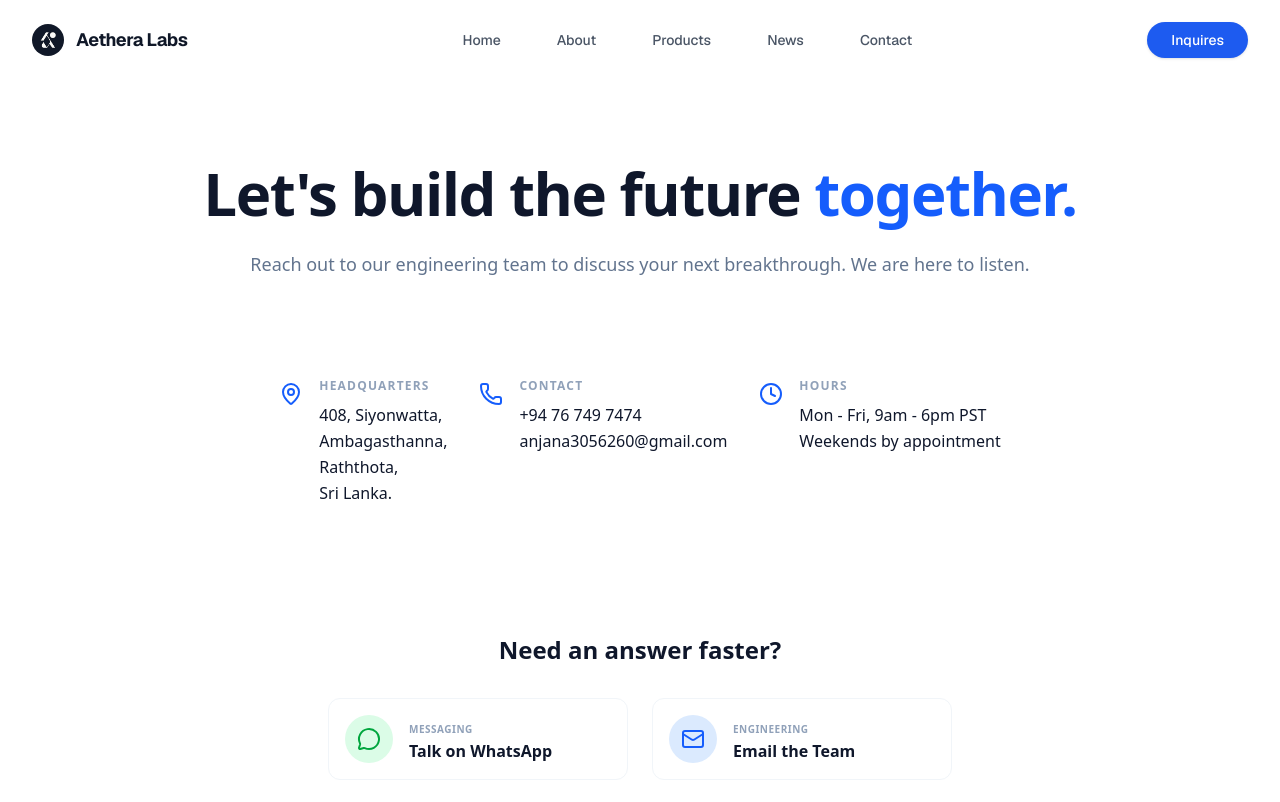
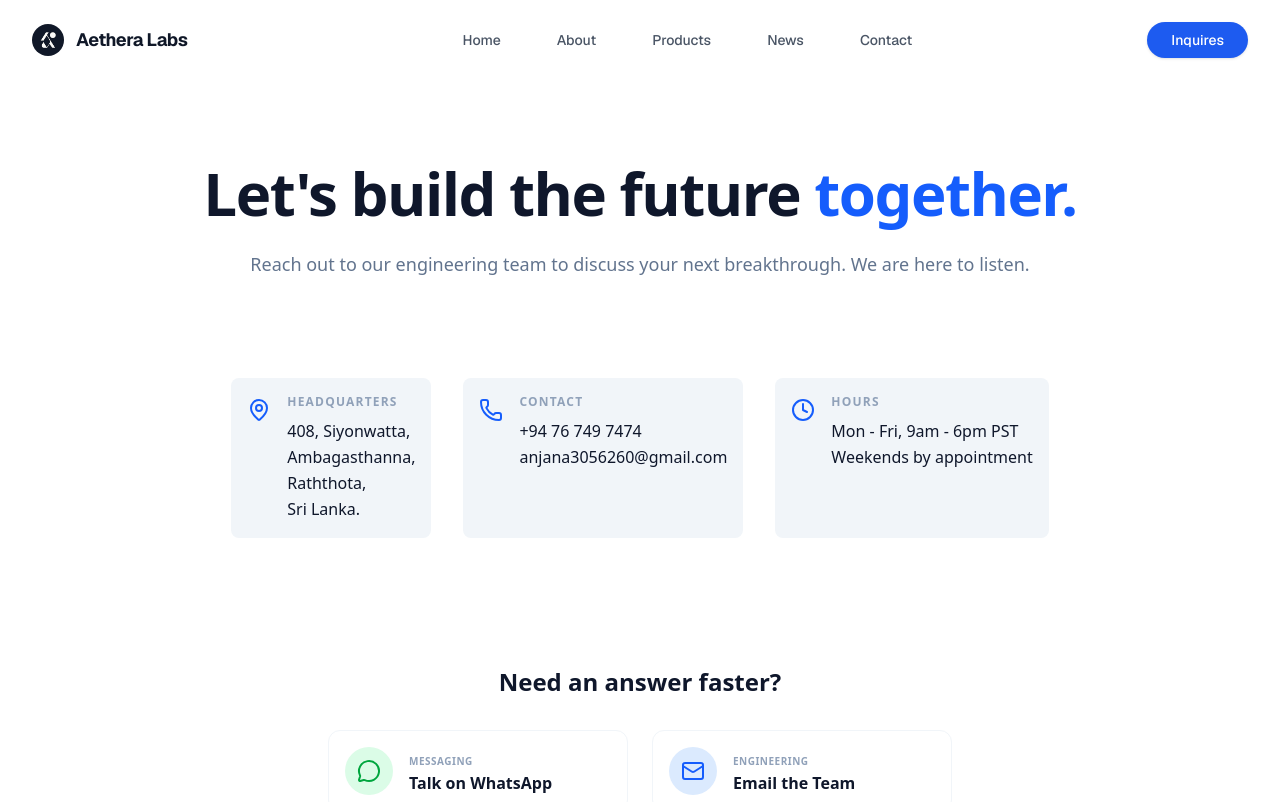
Before and after one commit to contactpixelpulselabs-ux/Aethera-Labs, a Next.js app: page /contact in a window 1280 px wide. Shown: the top 802 px of the page. Built offline with nearby package versions, Linux system fonts and the light colour scheme.

Commit message:
Enhance contact and product pages with improved styling and content updates

```diff
--- a/app/contact/page.tsx
+++ b/app/contact/page.tsx
@@ -28,7 +28,7 @@ export default function ContactPage() {
 
           <div className="flex flex-col sm:flex-row sm:justify-center justify-center gap-8 ">
             {/* Headquarters */}
-            <div className="flex gap-4">
+            <div className="flex gap-4 bg-slate-100 p-4 rounded-lg">
               <div className="shrink-0 mt-1">
                 <MapPin className="text-blue-600" size={24} />
               </div>
@@ -49,7 +49,7 @@ export default function ContactPage() {
             </div>
 
             {/* Contact */}
-            <div className="flex gap-4">
+            <div className="flex gap-4 bg-slate-100 p-4 rounded-lg">
               <div className="shrink-0 mt-1">
                 <Phone className="text-blue-600" size={24} />
               </div>
@@ -66,7 +66,7 @@ export default function ContactPage() {
             </div>
 
             {/* Hours */}
-            <div className="flex gap-4">
+            <div className="flex gap-4 bg-slate-100 p-4 rounded-lg">
               <div className="shrink-0 mt-1">
                 <Clock className="text-blue-600" size={24} />
               </div>
--- a/app/product/page.tsx
+++ b/app/product/page.tsx
@@ -221,12 +221,12 @@ export default function ProductDetailPage() {
             <div className="flex flex-col gap-3">
               <div className="bg-white px-5 py-3 rounded-xl border-2 border-slate-200 text-slate-700 text-sm font-semibold flex items-center gap-3 hover:border-green-500 transition-colors">
                 <CheckCircle2 size={20} className="text-green-600" />
-                <span>5-Year Warranty</span>
+                <span>6 Months Warranty</span>
               </div>
-              <div className="bg-white px-5 py-3 rounded-xl border-2 border-slate-200 text-slate-700 text-sm font-semibold flex items-center gap-3 hover:border-blue-500 transition-colors">
+              {/* <div className="bg-white px-5 py-3 rounded-xl border-2 border-slate-200 text-slate-700 text-sm font-semibold flex items-center gap-3 hover:border-blue-500 transition-colors">
                 <CheckCircle2 size={20} className="text-blue-600" />
                 <span>30-Day Returns</span>
-              </div>
+              </div> */}
             </div>
           </div>
         </div>
--- a/app/products/page.tsx
+++ b/app/products/page.tsx
@@ -1,8 +1,18 @@
-import React from 'react';
-import Image from 'next/image';
-import Link from 'next/link';
-import { ArrowRight, Download, FlaskConical, Layers, Thermometer } from 'lucide-react';
-import { getAllProducts, getFeaturedProducts, getAllCategories } from '@/lib/products';
+import React from "react";
+import Image from "next/image";
+import Link from "next/link";
+import {
+  ArrowRight,
+  Download,
+  FlaskConical,
+  Layers,
+  Thermometer,
+} from "lucide-react";
+import {
+  getAllProducts,
+  getFeaturedProducts,
+  getAllCategories,
+} from "@/lib/products";
 
 export default function ProductsPage() {
   const allProducts = getAllProducts();
@@ -11,15 +21,18 @@ export default function ProductsPage() {
 
   return (
     <div className="min-h-screen bg-white pb-20">
-
       {/* Hero Section - Dynamically populated from featured product */}
       {featuredProduct && (
         <section className="max-w-7xl mx-auto px-6 py-20 lg:py-24">
           <div className="flex flex-col lg:flex-row items-center gap-12 lg:gap-20">
             <div className="flex-1 space-y-8">
-                            <span className="text-blue-600 font-semibold tracking-wide uppercase text-sm">New Release</span>
+              <span className="text-blue-600 font-semibold tracking-wide uppercase text-sm">
+                New Release
+              </span>
               <h1 className="text-5xl lg:text-7xl font-bold text-slate-900 leading-tight">
-                                {featuredProduct.name}<br />Amp
+                {featuredProduct.name}
+                <br />
+                Amp
               </h1>
               <p className="text-lg text-slate-500 max-w-lg leading-relaxed">
                 {featuredProduct.longDescription}
@@ -27,7 +40,10 @@ export default function ProductsPage() {
 
               <div className="flex gap-8 py-2">
                 {featuredProduct.highlights.map((highlight, index) => (
-                                    <div key={index} className="flex items-center gap-2 text-slate-700 text-sm font-medium">
+                  <div
+                    key={index}
+                    className="flex items-center gap-2 text-slate-700 text-sm font-medium"
+                  >
                     <div className="w-1.5 h-1.5 rounded-full bg-blue-600"></div>
                     {highlight}
                   </div>
@@ -64,8 +80,12 @@ export default function ProductsPage() {
       <section className="max-w-7xl mx-auto px-6 py-16">
         <div className="flex flex-col md:flex-row justify-between items-end mb-12 gap-6">
           <div className="space-y-2">
-                        <h2 className="text-3xl font-bold text-slate-900">The Collection</h2>
-                        <p className="text-slate-500">Explore our range of precision engineering tools and devices.</p>
+            <h2 className="text-3xl font-bold text-slate-900">
+              The Collection
+            </h2>
+            <p className="text-slate-500">
+              Explore our range of precision engineering tools and devices.
+            </p>
           </div>
 
           <div className="flex gap-2 overflow-x-auto pb-2 scrollbar-hide">
@@ -77,7 +97,7 @@ export default function ProductsPage() {
                 key={category}
                 className="px-6 py-2 rounded-full text-sm font-medium whitespace-nowrap transition-colors bg-slate-100 text-slate-600 hover:bg-slate-200"
               >
-                                {category.split(' ')[0]}
+                {category.split(" ")[0]}
               </button>
             ))}
           </div>
@@ -109,10 +129,18 @@ export default function ProductsPage() {
         <div className="bg-slate-950 rounded-3xl overflow-hidden shadow-2xl text-white">
           <div className="flex flex-col lg:flex-row h-full">
             <div className="lg:w-1/2 p-12 lg:p-20 flex flex-col justify-center space-y-8">
-                            <span className="text-blue-500 font-bold tracking-wider text-xs uppercase">Excellence</span>
-                            <h2 className="text-4xl lg:text-5xl font-bold leading-tight">Engineered for<br />Perfection.</h2>
+              <span className="text-blue-500 font-bold tracking-wider text-xs uppercase">
+                Excellence
+              </span>
+              <h2 className="text-4xl lg:text-5xl font-bold leading-tight">
+                Engineered for
+                <br />
+                Perfection.
+              </h2>
               <p className="text-slate-400 text-lg leading-relaxed">
-                                Every component is selected from the finest manufacturers globally. Our strict quality control ensures that what you build is built to last.
+                Every component is selected from the finest manufacturers
+                globally. Our strict quality control ensures that what you build
+                is built to last.
               </p>
 
               <div className="space-y-6 pt-4">
@@ -122,7 +150,9 @@ export default function ProductsPage() {
                   </div>
                   <div>
                     <h4 className="font-bold text-lg mb-1">Multi-Layer PCB</h4>
-                                        <p className="text-slate-400 text-sm">Military-grade signal isolation.</p>
+                    <p className="text-slate-400 text-sm">
+                      Military-grade signal isolation.
+                    </p>
                   </div>
                 </div>
                 <div className="flex gap-4">
@@ -130,8 +160,12 @@ export default function ProductsPage() {
                     <Thermometer size={24} />
                   </div>
                   <div>
-                                        <h4 className="font-bold text-lg mb-1">Thermal Management</h4>
-                                        <p className="text-slate-400 text-sm">Passive cooling for silent operation.</p>
+                    <h4 className="font-bold text-lg mb-1">
+                      Thermal Management
+                    </h4>
+                    <p className="text-slate-400 text-sm">
+                      Passive cooling for silent operation.
+                    </p>
                   </div>
                 </div>
               </div>
@@ -156,22 +190,39 @@ export default function ProductsPage() {
           <div className="w-16 h-16 mx-auto bg-white rounded-2xl shadow-sm flex items-center justify-center mb-6 text-slate-700">
             <FlaskConical size={32} />
           </div>
-                    <h2 className="text-3xl font-bold text-slate-900 mb-4">Need a Custom Solution?</h2>
+          <h2 className="text-3xl font-bold text-slate-900 mb-4">
+            Need a Custom Solution?
+          </h2>
           <p className="text-slate-500 max-w-xl mx-auto mb-8">
-                        Our labs are open for collaboration. Leverage our R&D expertise to build products that are tailored to your specific industrial needs.
+            Our labs are open for collaboration. Leverage our R&D expertise to
+            build products that are tailored to your specific industrial needs.
           </p>
           <button className="bg-blue-600 hover:bg-blue-700 text-white px-8 py-3 rounded-full font-medium shadow-lg shadow-blue-600/20 transition-all transform hover:scale-105">
+            <a href="/contact" className="text-white no-underline">
               Start a Project
+            </a>
           </button>
         </div>
       </section>
-
     </div>
   );
 }
 
-
-function ProductCard({ slug, image, category, name, description, sku }: { slug: string, image: string, category: string, name: string, description: string, sku?: string }) {
+function ProductCard({
+  slug,
+  image,
+  category,
+  name,
+  description,
+  sku,
+}: {
+  slug: string;
+  image: string;
+  category: string;
+  name: string;
+  description: string;
+  sku?: string;
+}) {
   return (
     <Link href={`/product/${slug}`} className="block h-full">
       <div className="bg-white rounded-2xl border border-slate-100 p-4 hover:shadow-xl hover:border-slate-200 transition-all duration-300 group cursor-pointer flex flex-col h-full">
@@ -189,9 +240,13 @@ function ProductCard({ slug, image, category, name, description, sku }: { slug:
           />
         </div>
         <div className="px-2 pb-2 flex-1 flex flex-col">
-                    <span className="text-blue-600 text-[10px] font-bold uppercase tracking-widest mb-2">{category}</span>
+          <span className="text-blue-600 text-[10px] font-bold uppercase tracking-widest mb-2">
+            {category}
+          </span>
           <h3 className="text-xl font-bold text-slate-900 mb-2">{name}</h3>
-                    <p className="text-slate-500 text-sm leading-relaxed mb-6 flex-1">{description}</p>
+          <p className="text-slate-500 text-sm leading-relaxed mb-6 flex-1">
+            {description}
+          </p>
 
           <button className="w-full py-3 rounded-lg border border-slate-200 text-slate-600 text-sm font-semibold group-hover:bg-slate-900 group-hover:text-white group-hover:border-slate-900 transition-colors flex items-center justify-center gap-2">
             <Download size={16} /> Technical Sheet
@@ -199,5 +254,5 @@ function ProductCard({ slug, image, category, name, description, sku }: { slug:
         </div>
       </div>
     </Link>
-    )
+  );
 }
```
Lines whose indentation alone changed are shown as unchanged.
